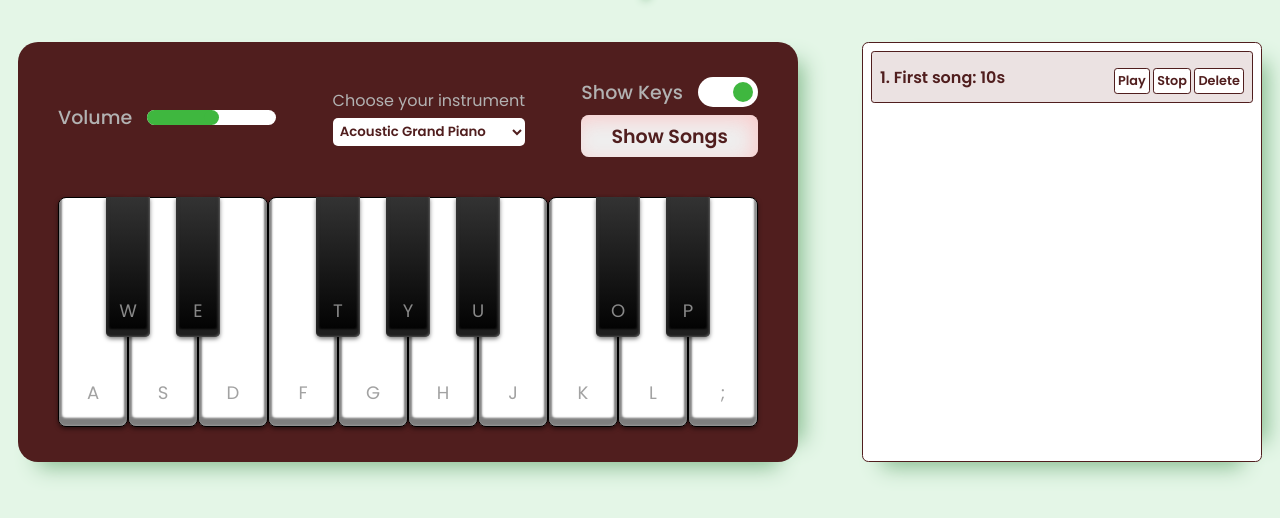
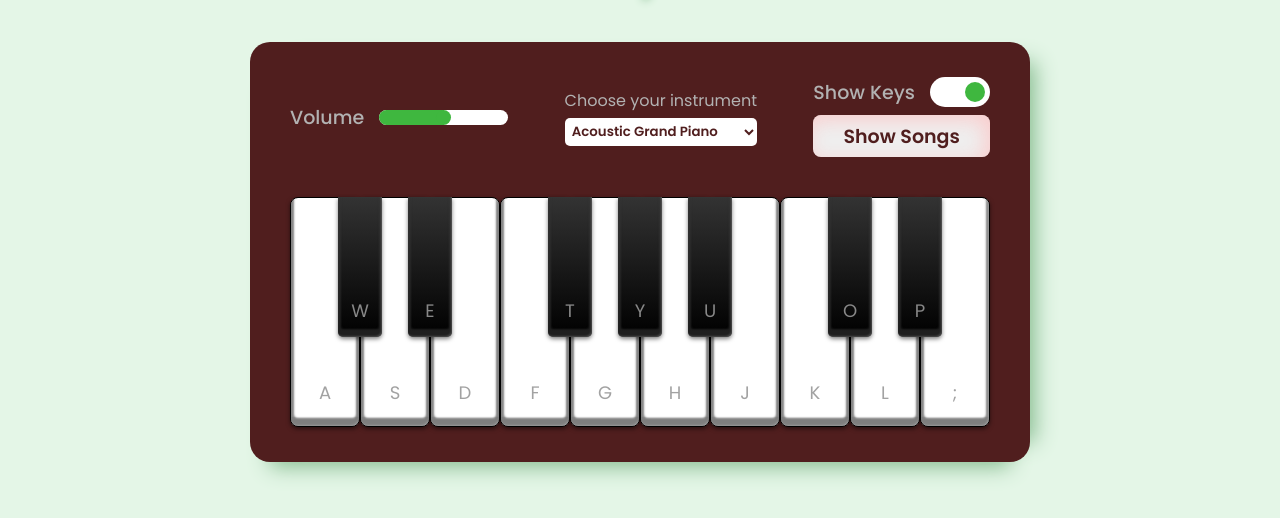
Before and after one commit to ionut1993255/virtuoso-front-end, a website: page index.html in a window 1280 px wide. Shown: the part 148-666 px from the top of the page. Drawn offline with Linux system fonts and the light colour scheme.

Commit message:
feat: small mod index.html

```diff
--- a/index.html
+++ b/index.html
@@ -56,7 +56,7 @@
         <li class="key white" data-key=";"><span>;</span></li>
       </ul>
     </div>
-    <div class="song-list active">
+    <div class="song-list">
       <ul>
         <li class="song">
           <span class="song-title">1. First song: 10s</span>
```
